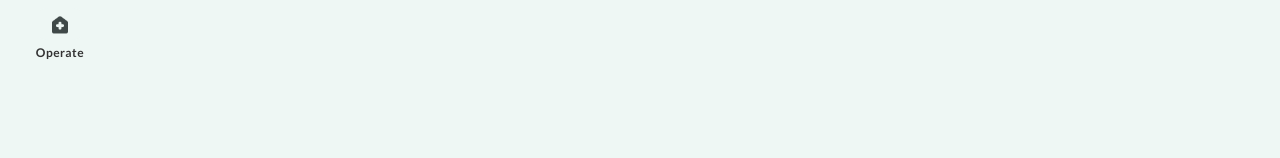
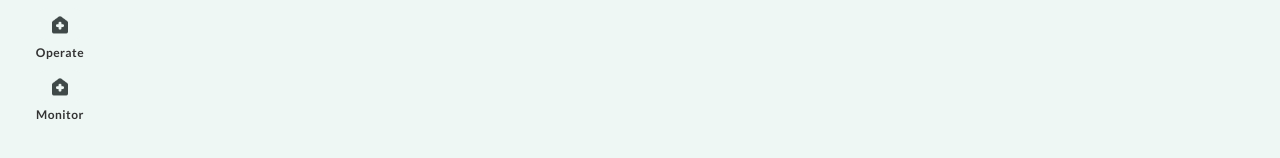
Before and after one commit to thiagonery/DevSecOps_TCC_IA-1, a React (Vite) app in the folder client/: page / in a window 1280 px wide. Shown: the part 408-566 px from the top of the page. Built offline with nearby package versions, Linux system fonts and the light colour scheme.

Commit message:
feat: add DrawerItem to /monitor

```diff
--- a/client/src/components/Drawer/Drawer.tsx
+++ b/client/src/components/Drawer/Drawer.tsx
@@ -68,6 +68,12 @@ export const Drawer: React.FC<IDrawer> = ({ focus }) => {
         label="Operate"
         to="/operate"
       />
+      <DrawerItem
+        src={focus === 'monitor' ? HomeFocused : HomeNotFocused}
+        shouldFocus={focus === 'monitor'}
+        label="Monitor"
+        to="/monitor"
+      />
     </MuiDrawer>
   );
 };
```
